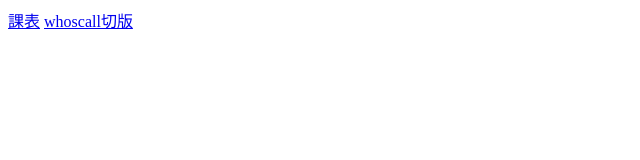
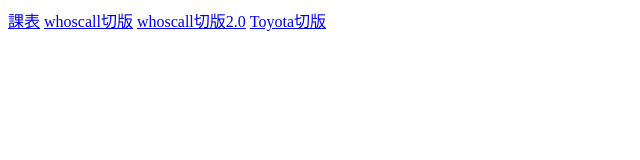
Before and after one commit to CarolGao0318/CarolGao0318.github.io, a plain HTML site: page index.html in a window 1280 px wide. Shown: the whole page, without its empty margins (0-640 px from the left). Drawn offline with Linux system fonts and the light colour scheme.

Commit message:
1210 index

```diff
--- a/index.html
+++ b/index.html
@@ -9,5 +9,7 @@
 <body>
     <a href="./SchoolTimetable/course.html">課表</a>
     <a href="./WhosCall/whoscall.html">whoscall切版</a>
+    <a href="./WhosCall/whoscall2.0.html">whoscall切版2.0</a>
+    <a href="./Toyota/Toyota.html">Toyota切版</a>
 </body>
 </html>
```
